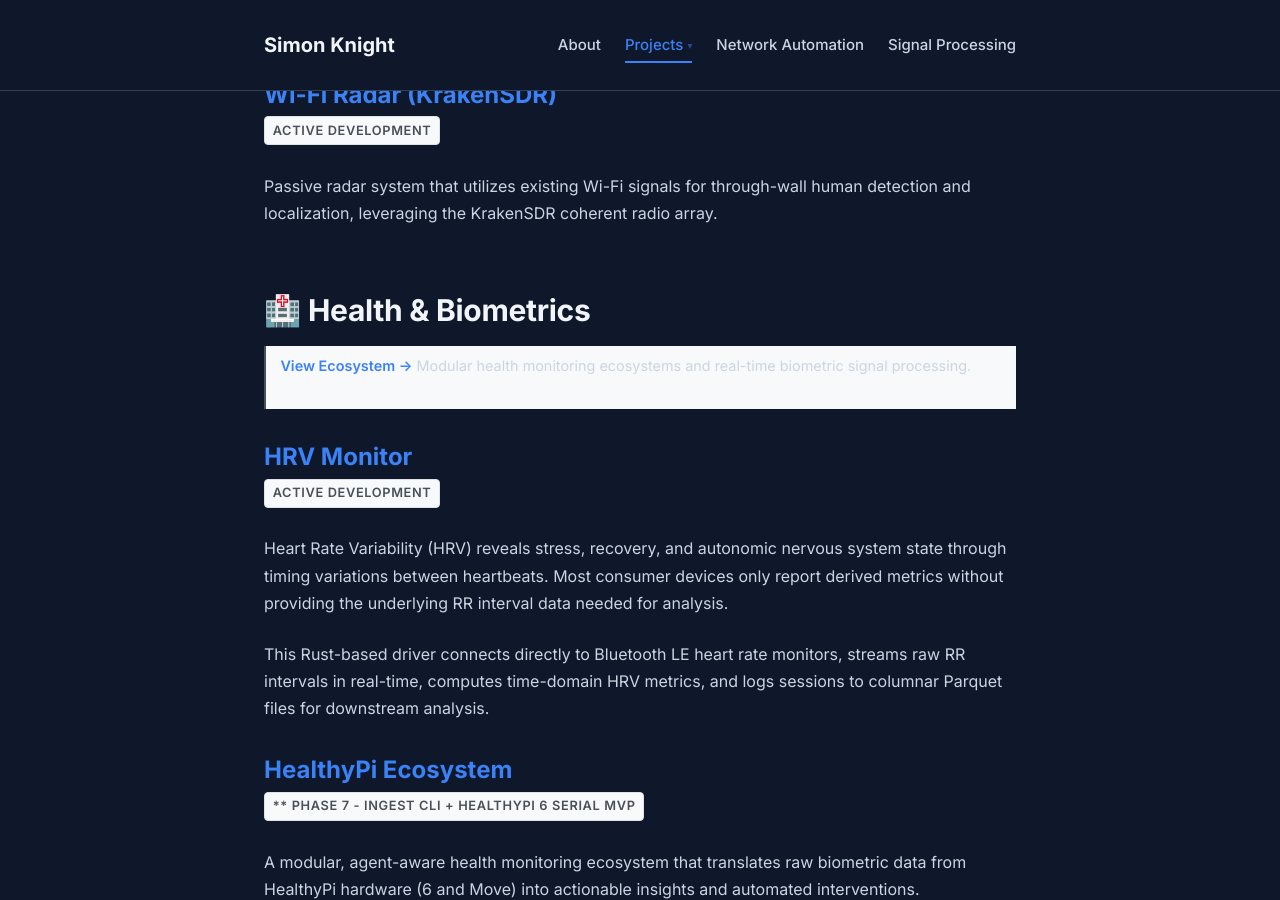
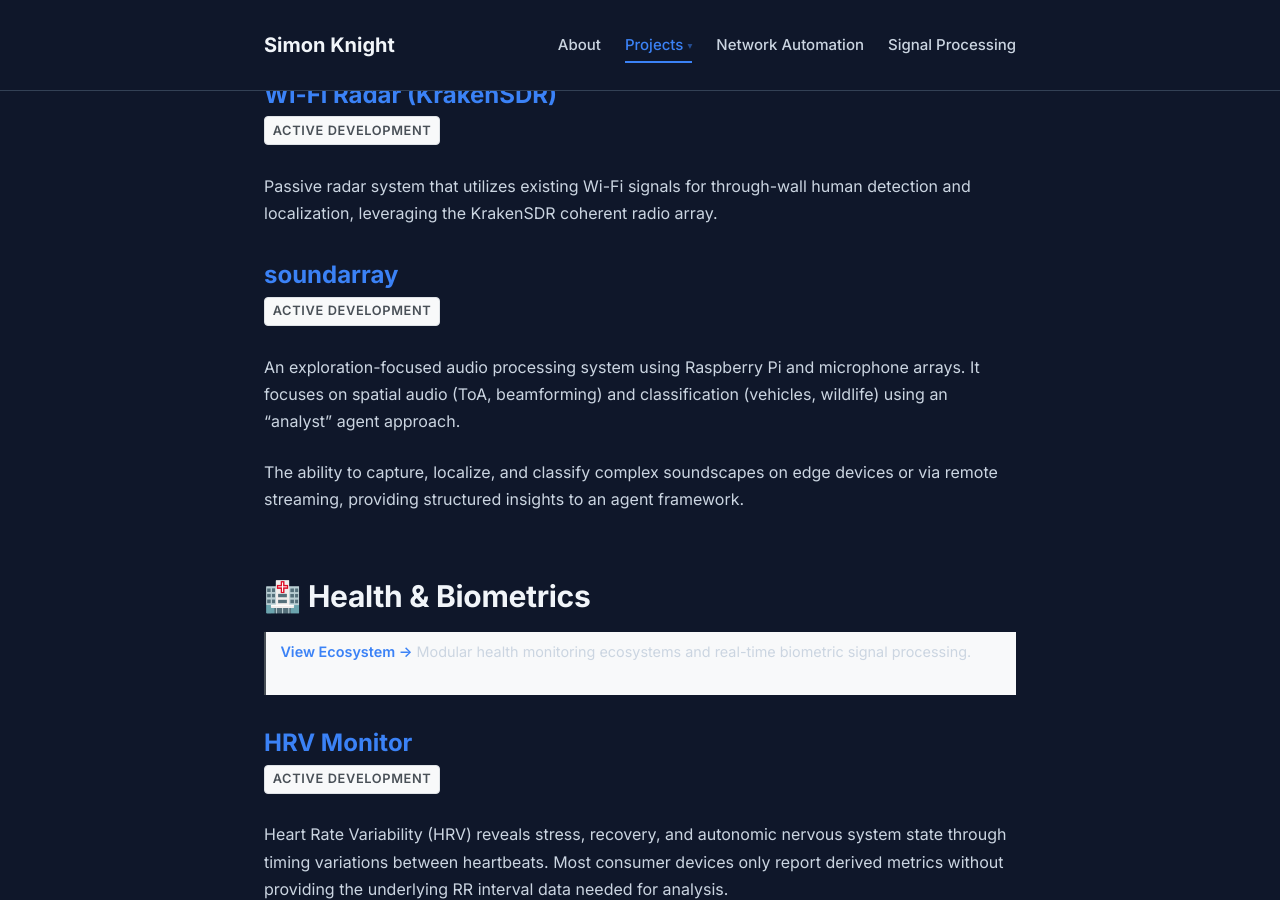
Before and after one commit to sk2/sk2.github.com, a Jekyll site: the page built from projects.md, in a window 1280 px wide and 900 px high, scrolled down 5166 px. Built offline with Jekyll 4.4.1, drawn with Linux system fonts in a browser that asks for light colours; nearby versions of some CDN libraries; our own code applies the rules of GitHub Pages for plain Markdown files; some of the changed text lies outside the part shown.

Commit message:
Reorganize project categories

```diff
--- a/projects.md
+++ b/projects.md
@@ -171,6 +171,16 @@ Transform raw radio spectrum data into an actionable "Signal Census" through aut
 
 
 Passive radar system that utilizes existing Wi-Fi signals for through-wall human detection and localization, leveraging the KrakenSDR coherent radio array.
+
+
+### [soundarray](projects/soundarray)
+
+<span class="status-badge status-active">Active Development</span>
+
+
+An exploration-focused audio processing system using Raspberry Pi and microphone arrays. It focuses on spatial audio (ToA, beamforming) and classification (vehicles, wildlife) using an "analyst" agent approach.
+
+The ability to capture, localize, and classify complex soundscapes on edge devices or via remote streaming, providing structured insights to an agent framework.
 
 
 ## 🏥 Health & Biometrics
@@ -451,16 +461,6 @@ A fast, keyboard-driven Rust text UI (TUI) task manager inspired by OmniFocus, b
 Process an inbox full of captures into correctly-organized next actions (project + tags + defer/due) at high speed, with sub-second interactions.
 
 
-### [soundarray](projects/soundarray)
-
-<span class="status-badge status-active">Active Development</span>
-
-
-An exploration-focused audio processing system using Raspberry Pi and microphone arrays. It focuses on spatial audio (ToA, beamforming) and classification (vehicles, wildlife) using an "analyst" agent approach.
-
-The ability to capture, localize, and classify complex soundscapes on edge devices or via remote streaming, providing structured insights to an agent framework.
-
-
 <style>
 .status-badge { display: inline-block; padding: 0.2em 0.6em; margin: 0.3em 0; border-radius: 4px; font-size: 0.8em; font-weight: 600; }
 .status-active { background-color: #f8f9fa; color: #495057; border: 1px solid #dee2e6; }
```
